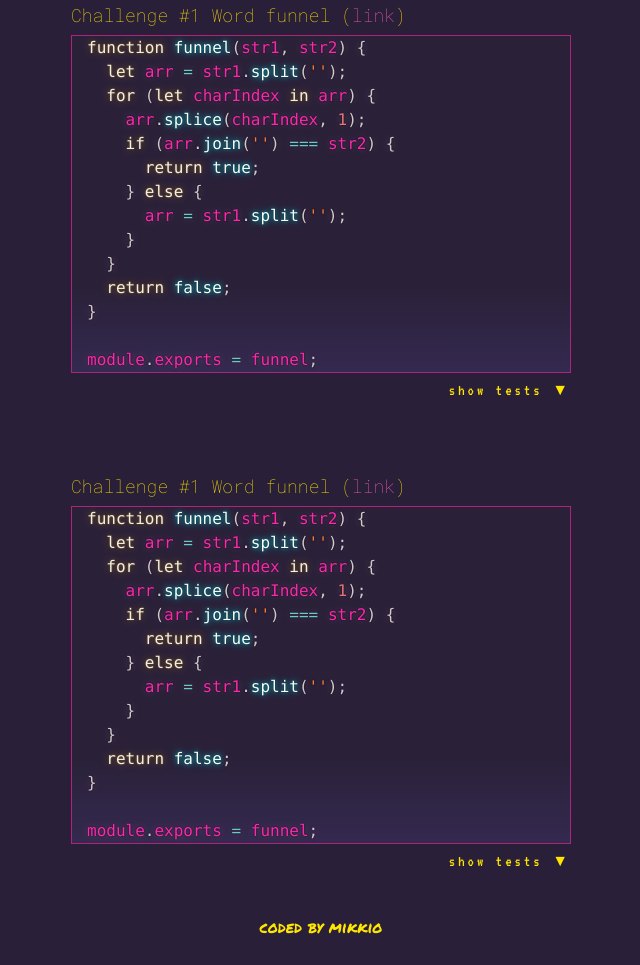
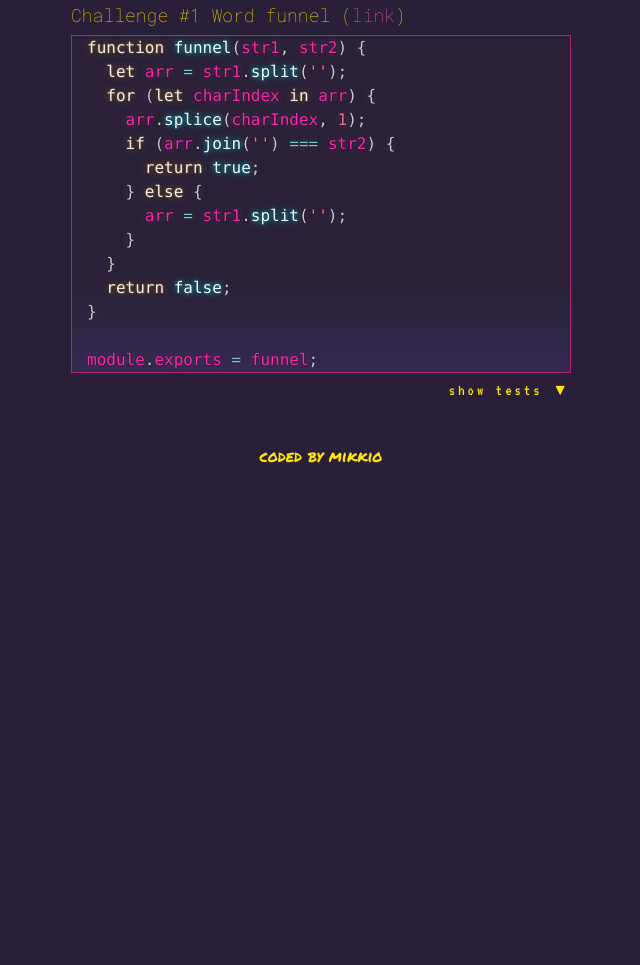
Before and after one commit to mikkio-j/dailyprogrammer, a website: page index.html in a window 1280 px wide. Shown: the part 509-1474 px from the top of the page, without its empty margins (319-959 px from the left). After the commit the page ends 1003 px from the top, so only its background shows below. Drawn offline with Linux system fonts and the light colour scheme.

Commit message:
edit index

```diff
--- a/index.html
+++ b/index.html
@@ -18,13 +18,6 @@
         <pre class="block__test" data-src="solutions/wordfunnel.test.js"></pre>
         <div class="block__test__button"><span class="test__click">show tests ▼</span></div>
         </section>
-        <section class="block__code">
-          <h2>Challenge #1 Word funnel (<a href="https://www.reddit.com/r/dailyprogrammer/comments/98ufvz/20180820_challenge_366_easy_word_funnel_1/" target="_blank">link</a>)</h2>
-      <pre class="block__code__solution" data-src="solutions/wordfunnel.js">
-      </pre>
-      <pre class="block__test" data-src="solutions/wordfunnel.test.js"></pre>
-      <div class="block__test__button"><span class="test__click">show tests ▼</span></div>
-      </section>
         <footer>coded by mikkio</footer>
         <script type="module" src="script.js"></script>
         <script src="prism.js"></script>
```
